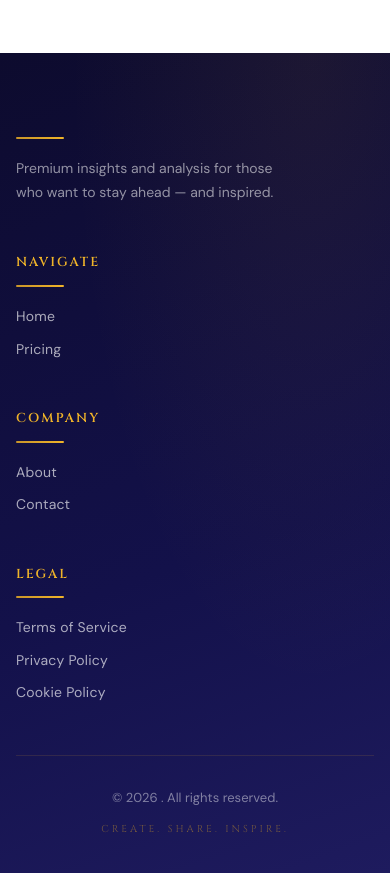
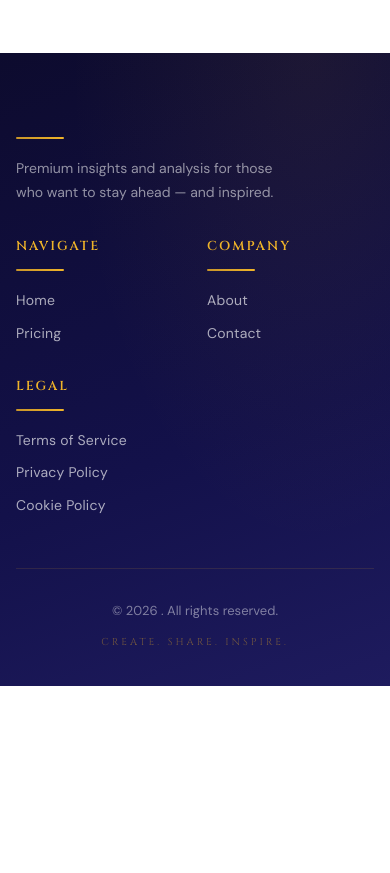
Before and after one commit to Vigneshgbe/Subscription_Based_Blog, a PHP site: page /blog/index.php in a window 390 px wide. Shown: the part 1568-2441 px from the top of the page. After the commit the page ends 2254 px from the top, so only its background shows below. Run offline with PHP 8.4, Linux system fonts and the light colour scheme; data comes from the database, SQL or seed files in the repository; some libraries are stand-ins or nearby versions.

Commit message:
main page mobile view footer content fixed

```diff
--- a/index.php
+++ b/index.php
@@ -868,7 +868,7 @@ $freeRemaining = getFreeArticlesRemaining();
         .footer-content {
             display: grid;
             grid-template-columns: repeat(auto-fit, minmax(220px, 1fr));
-            gap: 48px;
+            gap: 45px;
             margin-bottom: 52px;
             position: relative;
         }
@@ -1126,6 +1126,9 @@ $freeRemaining = getFreeArticlesRemaining();
             .subscription-banner .remaining { font-size: 42px; }
 
             .footer-bottom { justify-content: center; text-align: center; }
+
+            .footer-content { grid-template-columns: repeat(2, 1fr); gap: 32px 24px; }
+            .footer-section:first-child { grid-column: 1 / -1; }
         }
 
         @media (max-width: 480px) {
```
